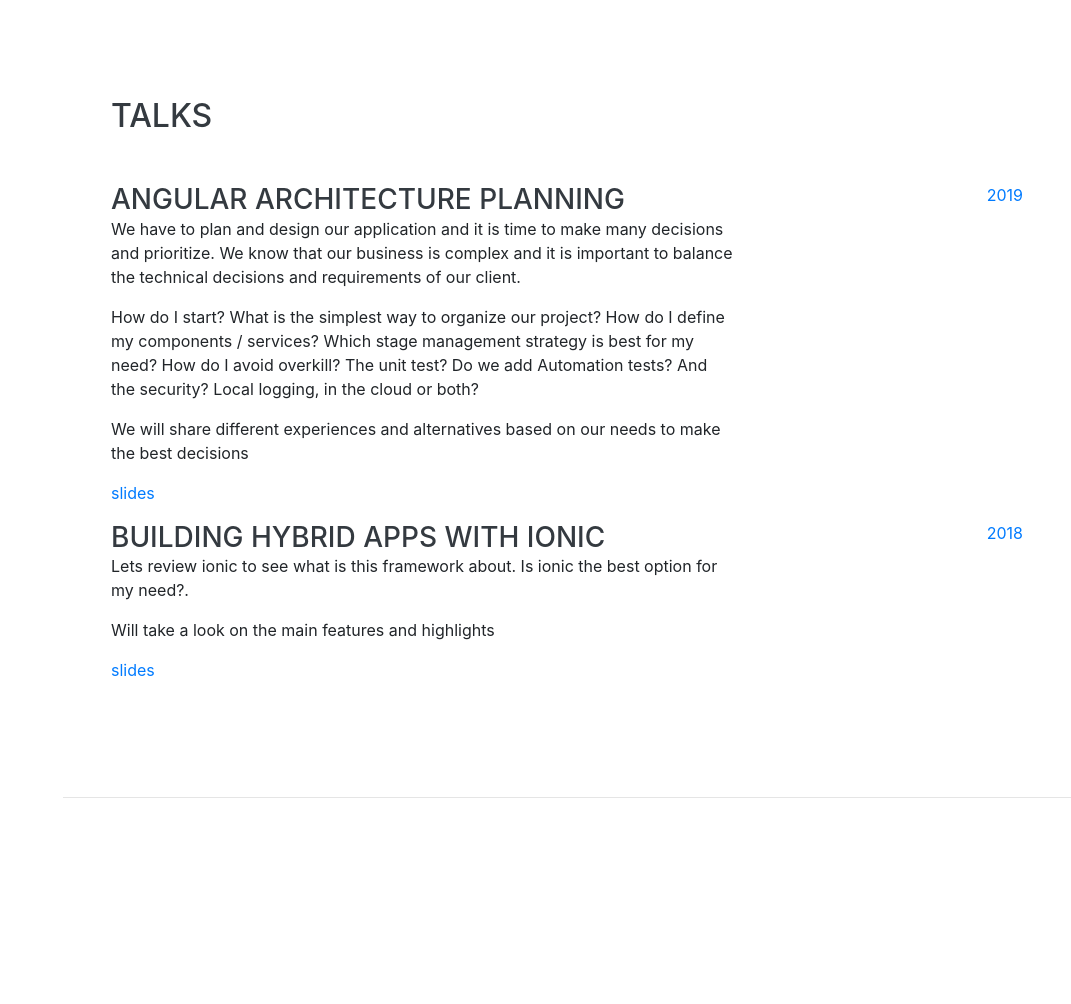
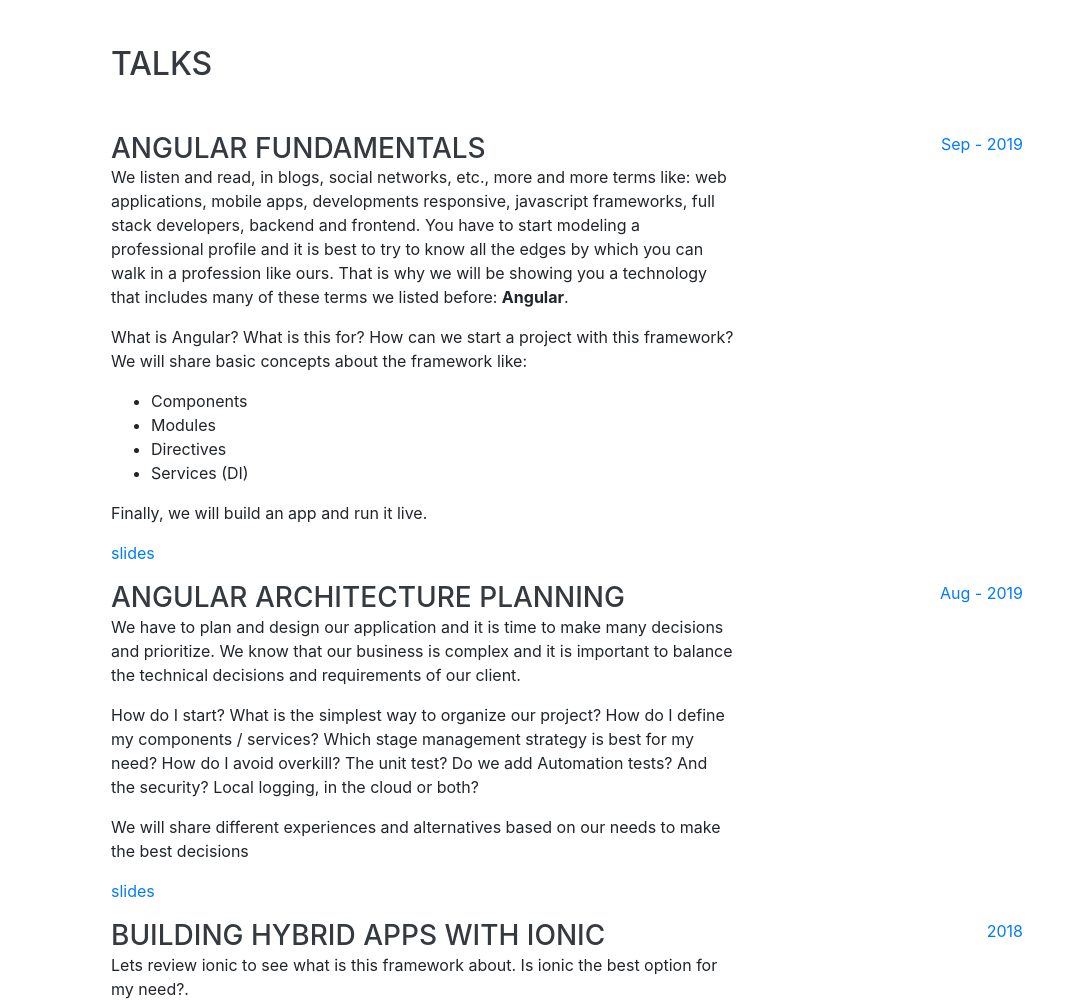
Before and after one commit to salimchemes/portfolio, a website with bundled scripts: page index.html in a window 1280 px wide. Shown: the part 3681-4685 px from the top of the page, without its empty margins (209-1280 px from the left). Built offline with nearby package versions, Linux system fonts and the light colour scheme; a web font is replaced by a local one.

Commit message:
update talks

```diff
--- a/index.html
+++ b/index.html
@@ -359,6 +359,55 @@
             class="resume-item d-flex flex-column flex-md-row justify-content-between"
           >
             <div class="resume-content">
+              <h3 class="mb-0">Angular Fundamentals</h3>
+              <p>
+                We listen and read, in blogs, social networks, etc., more and
+                more terms like: web applications, mobile apps, developments
+                responsive, javascript frameworks, full stack developers,
+                backend and frontend. You have to start modeling a professional
+                profile and it is best to try to know all the edges by which you
+                can walk in a profession like ours. That is why we will be
+                showing you a technology that includes many of these terms we
+                listed before: <strong>Angular</strong>.
+              </p>
+              <p>
+                What is Angular? What is this for? How can we start a project
+                with this framework? We will share basic concepts about the
+                framework like:
+              </p>
+              <ul>
+                <li>
+                  Components
+                </li>
+                <li>
+                  Modules
+                </li>
+                <li>
+                  Directives
+                </li>
+                <li>
+                  Services (DI)
+                </li>
+              </ul>
+              <p>
+                Finally, we will build an app and run it live.
+              </p>
+              <p>
+                <a
+                  target="_blank"
+                  href="https://docs.google.com/presentation/d/1aHzcTVZiCbTE_5qpVJLJUhjdYWTqNs_vqtgKh-osKfA/edit?usp=sharing"
+                  >slides</a
+                >
+              </p>
+            </div>
+            <div class="resume-date text-md-right">
+              <span class="text-primary">Sep - 2019</span>
+            </div>
+          </div>
+          <div
+            class="resume-item d-flex flex-column flex-md-row justify-content-between"
+          >
+            <div class="resume-content">
               <h3 class="mb-0">Angular Architecture Planning</h3>
               <p>
                 We have to plan and design our application and it is time to
@@ -386,7 +435,7 @@
               </p>
             </div>
             <div class="resume-date text-md-right">
-              <span class="text-primary">2019</span>
+              <span class="text-primary">Aug - 2019</span>
             </div>
           </div>
           <div
```
